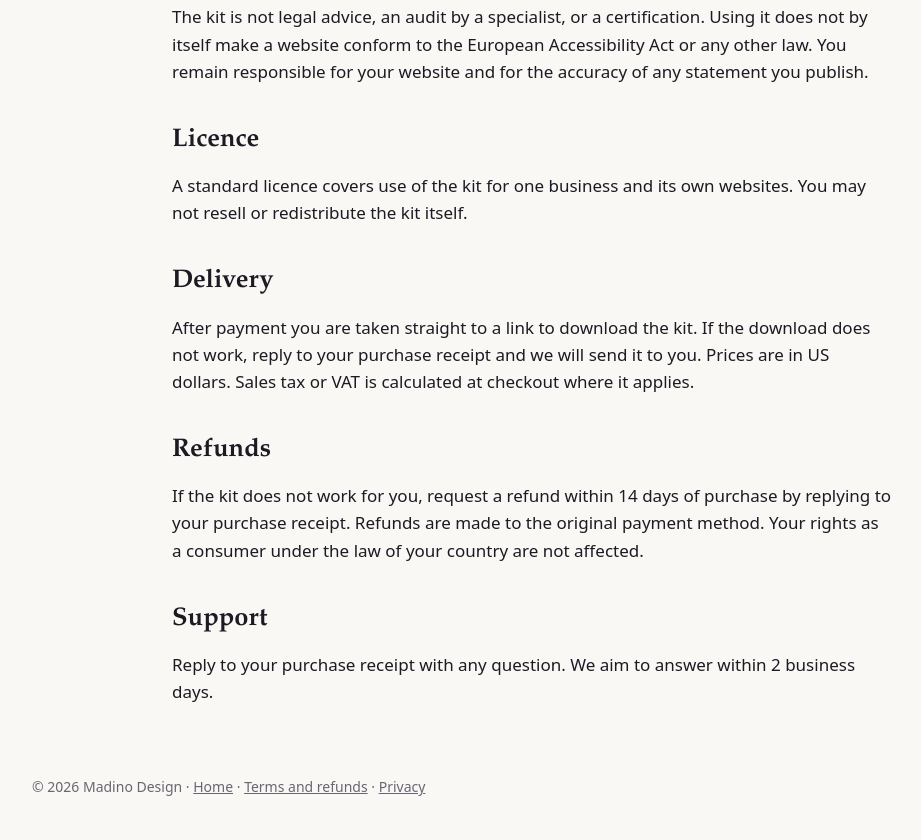
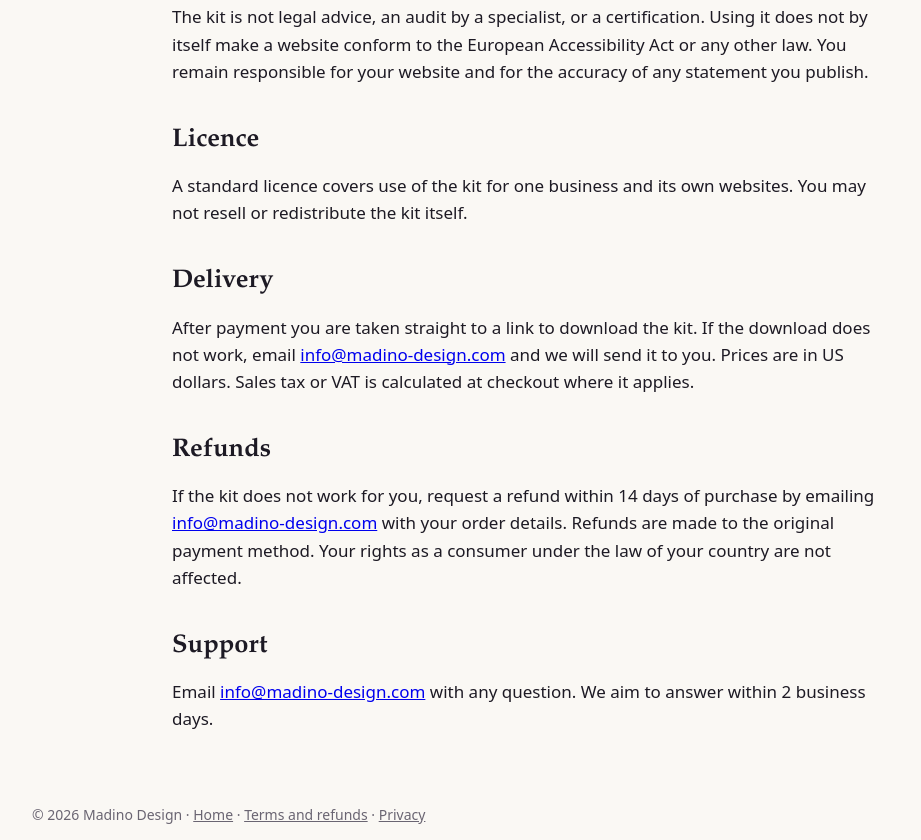
Before and after one commit to kentshinozaki/eaa-ready-kit, a plain HTML site: page terms.html in a window 1280 px wide. Shown: the part 378-1218 px from the top of the page, without its empty margins (108-1029 px from the left). Before the commit the page ends 1191 px from the top, so only its background shows below. Drawn offline with Linux system fonts and the light colour scheme.

Commit message:
Add support email info@madino-design.com
Co-Authored-By: Claude Opus 5.5 <noreply@anthropic.com>
Claude-Session: https://claude.ai/code/session_01UwynzbWuXxMwEA2T7vpp8i

```diff
--- a/terms.html
+++ b/terms.html
@@ -38,9 +38,9 @@ summary{cursor:pointer;font-weight:600}.price{font-size:40px;font-weight:700;fon
 <h2>The product</h2><p>EAA Ready Kit is a downloadable web application (a single HTML file) that runs in your own browser. It helps you carry out and document a self-assessment of a website against WCAG 2.1 Level A and AA and draft an accessibility statement. It is sold by Madino Design.</p>
 <h2>What it is not</h2><p>The kit is not legal advice, an audit by a specialist, or a certification. Using it does not by itself make a website conform to the European Accessibility Act or any other law. You remain responsible for your website and for the accuracy of any statement you publish.</p>
 <h2>Licence</h2><p>A standard licence covers use of the kit for one business and its own websites. You may not resell or redistribute the kit itself.</p>
-<h2>Delivery</h2><p>After payment you are taken straight to a link to download the kit. If the download does not work, reply to your purchase receipt and we will send it to you. Prices are in US dollars. Sales tax or VAT is calculated at checkout where it applies.</p>
-<h2 id="refunds">Refunds</h2><p>If the kit does not work for you, request a refund within 14 days of purchase by replying to your purchase receipt. Refunds are made to the original payment method. Your rights as a consumer under the law of your country are not affected.</p>
-<h2>Support</h2><p>Reply to your purchase receipt with any question. We aim to answer within 2 business days.</p></main>
+<h2>Delivery</h2><p>After payment you are taken straight to a link to download the kit. If the download does not work, email <a href="mailto:info@madino-design.com">info@madino-design.com</a> and we will send it to you. Prices are in US dollars. Sales tax or VAT is calculated at checkout where it applies.</p>
+<h2 id="refunds">Refunds</h2><p>If the kit does not work for you, request a refund within 14 days of purchase by emailing <a href="mailto:info@madino-design.com">info@madino-design.com</a> with your order details. Refunds are made to the original payment method. Your rights as a consumer under the law of your country are not affected.</p>
+<h2>Support</h2><p>Email <a href="mailto:info@madino-design.com">info@madino-design.com</a> with any question. We aim to answer within 2 business days.</p></main>
 <footer class="wrap"><p>&copy; 2026 Madino Design &middot; <a href="index.html">Home</a> &middot; <a href="terms.html">Terms and refunds</a> &middot; <a href="privacy.html">Privacy</a></p></footer>
 </body>
 </html>
```
Also changed, not shown: index.html (+2 -2 lines), privacy.html (+2 -2 lines).
